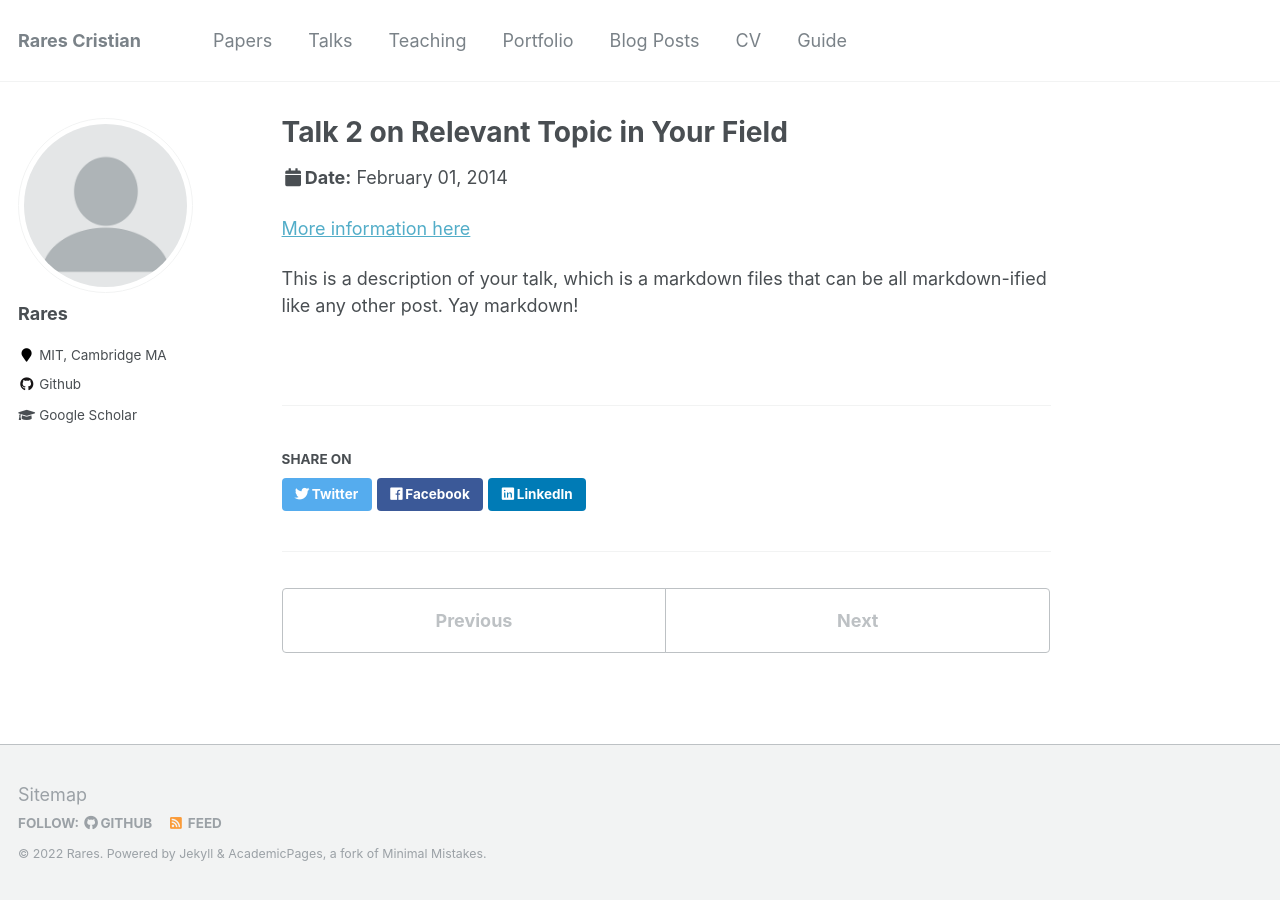
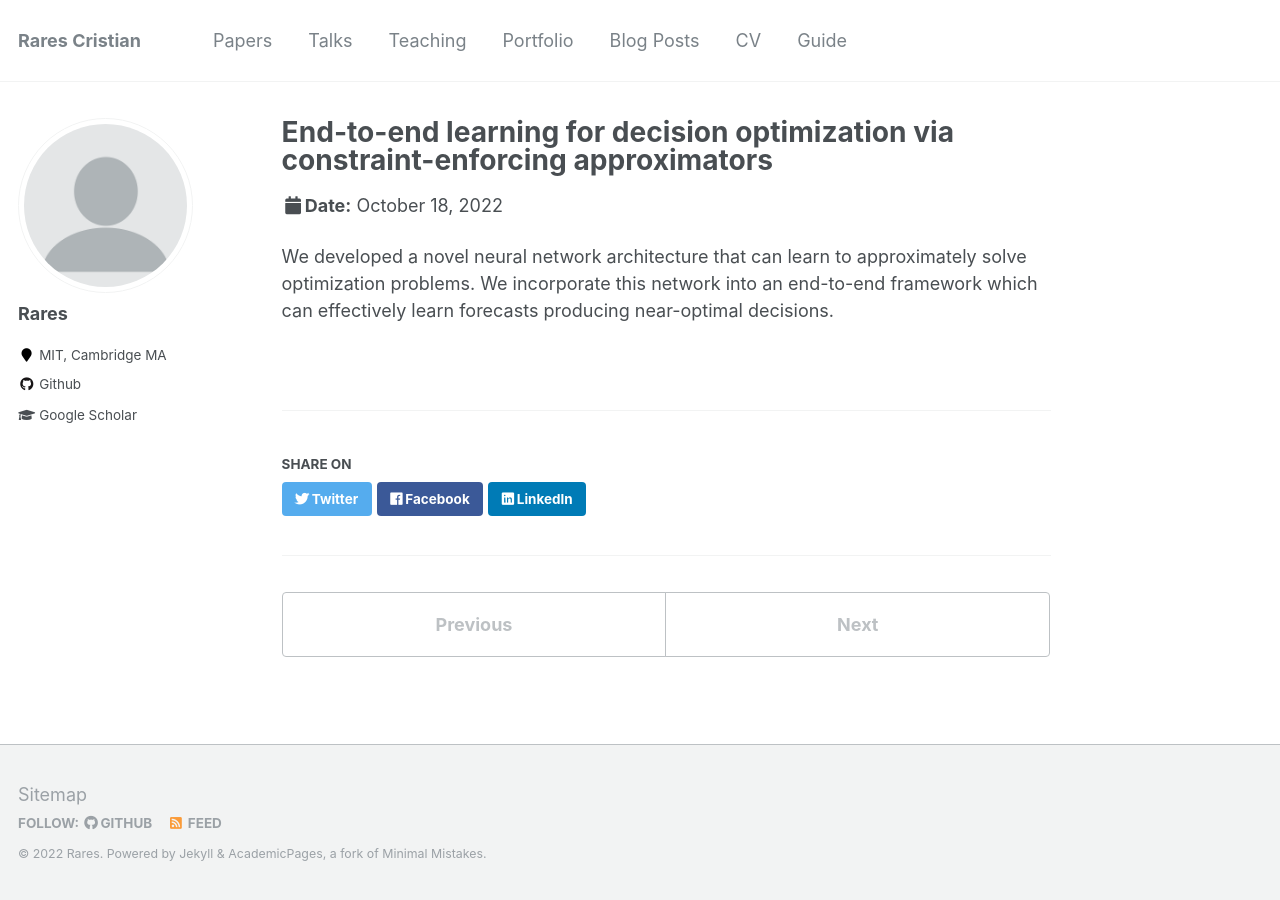
Before and after one commit to RaresC21/RaresC21.github.io, a Jekyll site: the page built from _talks/2014-02-01-talk-2.md, in a window 1280 px wide. Built offline with Jekyll 4.4.1, drawn with Linux system fonts in a browser that asks for light colours.

Commit message:
Update 2014-02-01-talk-2.md

```diff
--- a/_talks/2014-02-01-talk-2.md
+++ b/_talks/2014-02-01-talk-2.md
@@ -1,13 +1,11 @@
 ---
-title: "Talk 2 on Relevant Topic in Your Field"
+title: "End-to-end learning for decision optimization via constraint-enforcing approximators"
 collection: talks
-type: "Talk"
-permalink: /talks/2014-02-01-talk-2
-venue: "London School of Testing"
-date: 2014-02-01
-location: "London, UK"
+type: "Conference Presentation"
+permalink: /talks/projectnet-informs22
+venue: "2022 INFORMS Annual Meeting"
+date: 2022-10-18
+location: "Indianapolis, IN"
 ---
 
-[More information here](http://example2.com)
-
-This is a description of your talk, which is a markdown files that can be all markdown-ified like any other post. Yay markdown!
+We developed a novel neural network architecture that can learn to approximately solve optimization problems. We incorporate this network into an end-to-end framework which can effectively learn forecasts producing near-optimal decisions.
```
